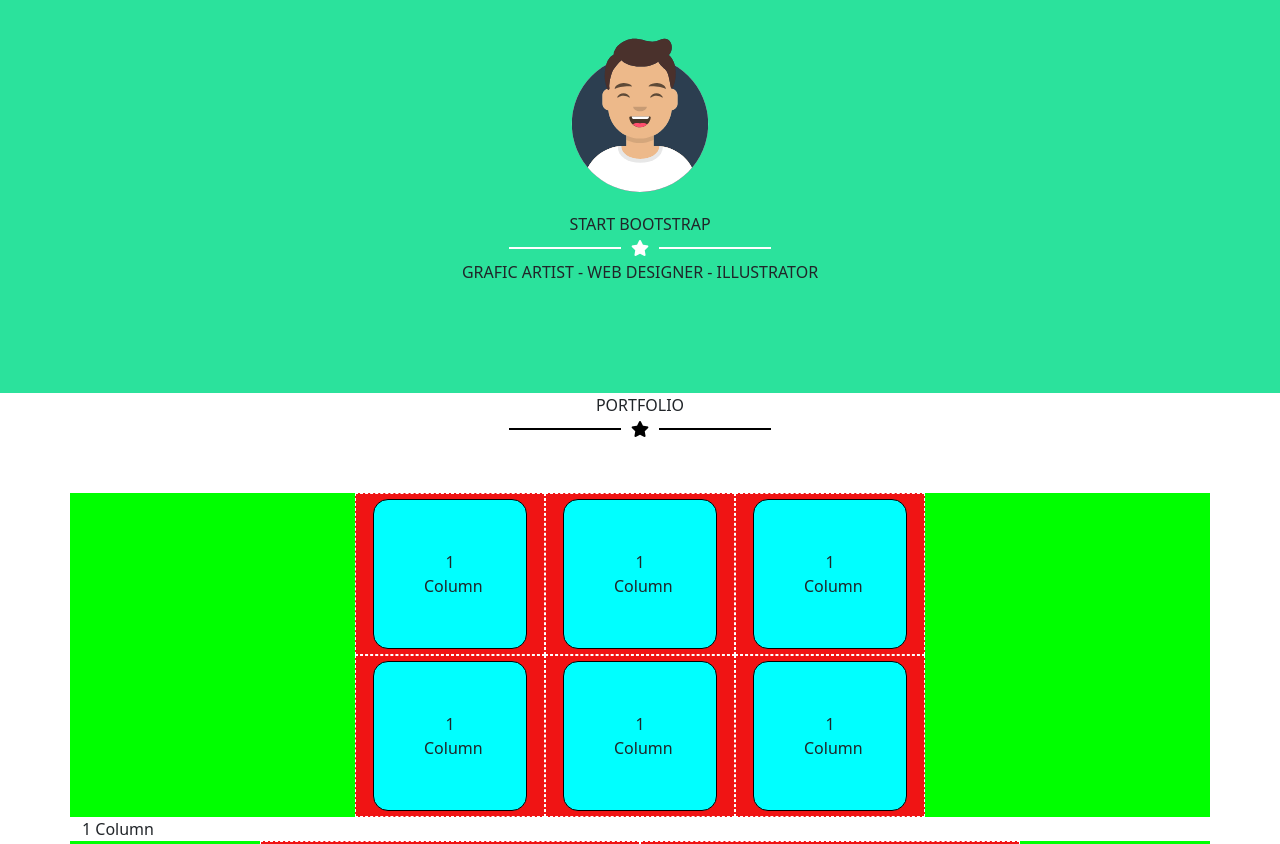
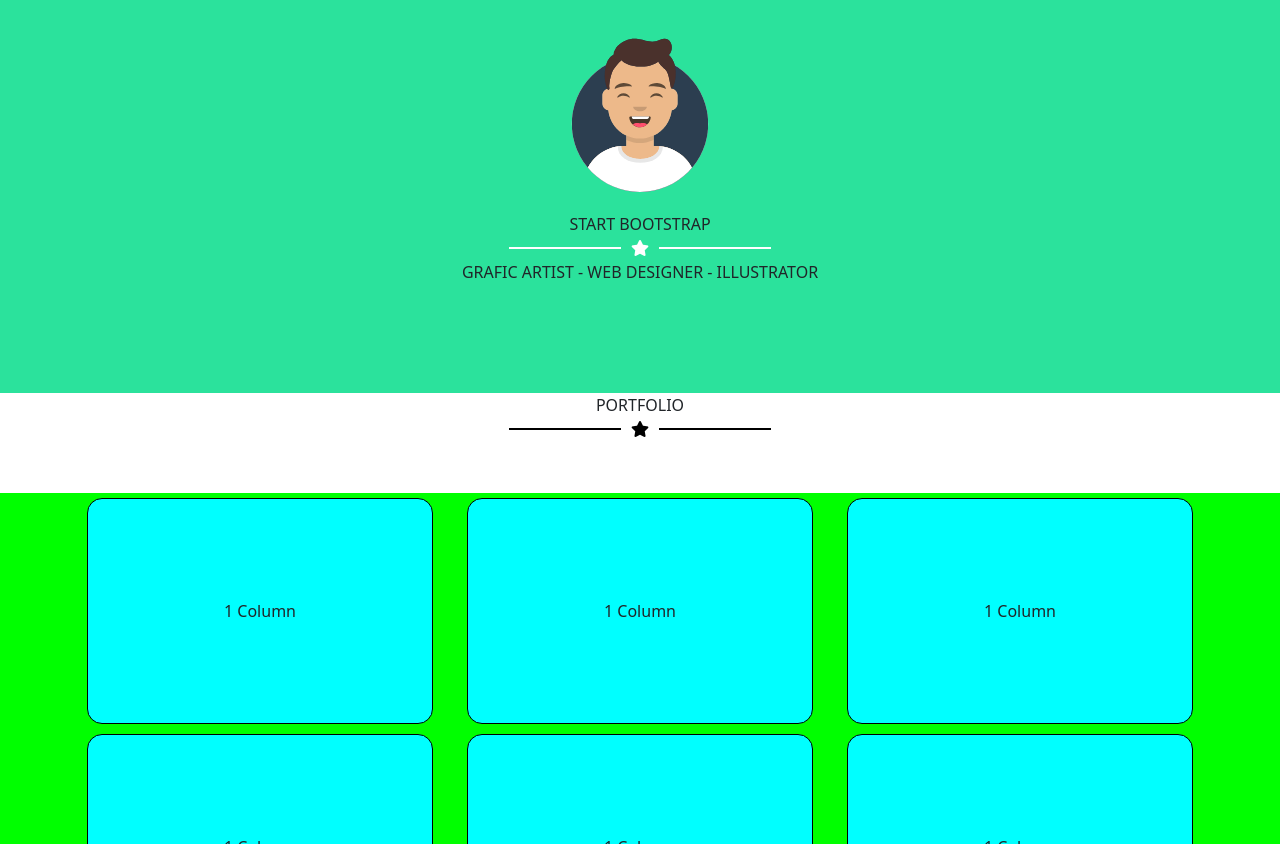
Before and after one commit to michelecanini/html-css-bootstrap-freelancer, a plain HTML site: page index.html in a window 1280 px wide. Shown: the part 63-907 px from the top of the page. Drawn offline with nearby package versions, Linux system fonts and the light colour scheme.

Commit message:
upgraded the second column of the portfolio section

```diff
--- a/css/style.css
+++ b/css/style.css
@@ -59,7 +59,7 @@
 
 
 /*
-MAIN - SECOND SECTION
+MAIN - SECOND SECTION PORTFOLIO
 */
 
 
@@ -83,8 +83,12 @@
     background-color: aqua;
     border: 1px solid black;
     margin: 5px;
-    padding: 50px;
+    padding: 100px;
     text-align: center;
+}
+
+.col-content > img{
+    width: 100%;
 }
 
 /*
--- a/index.html
+++ b/index.html
@@ -84,42 +84,41 @@
                                 <div><i class='fa fa-star' style='color: black'></i></div>
                                 <div class="line-star-black"></div>
                             </div>
-
-
                         </div>
                     </div>
                     </div>
                 </div>
             </section>
-            <!--second section-->
+            <!--portfolio second section-->
+            <section class="back-g">
                 <div class="container">
-                <div class="row back-g">
-                    <div class="col-12 col-md-6 col-lg-2 offset-lg-3 second_sec">
+                    <div class="row justify-content-center">
+                        <div class="col-12 col-md-6 col-lg-4">
                             <div class="col-content">
                                 1 Column
                             </div>
                         </div>
-                    <div class="col-12 col-md-6 col-lg-2 second_sec">
+                        <div class="col-12 col-md-6 col-lg-4">
                             <div class="col-content">
                                 1 Column
                             </div>
                         </div>
-                    <div class="col-12 col-md-6 col-lg-2 second_sec">
+                        <div class="col-12 col-md-6 col-lg-4">
                             <div class="col-content">
                                 1 Column
                             </div>
                         </div>
-                    <div class="col-12 col-md-6 col-lg-2 offset-lg-3 second_sec">
+                        <div class="col-12 col-md-6 col-lg-4">
                             <div class="col-content">
                                 1 Column
                             </div>
                         </div>
-                    <div class="col-12 col-md-6 col-lg-2 second_sec">
+                        <div class="col-12 col-md-6 col-lg-4">
                             <div class="col-content">
                                 1 Column
                             </div>
                         </div>
-                    <div class="col-12 col-md-6 col-lg-2 second_sec">
+                        <div class="col-12 col-md-6 col-lg-4">
                             <div class="col-content">
                                 1 Column
                             </div>
@@ -127,6 +126,7 @@
                     </div>
                 </div>
             </div>
+            </section>
             <!--title about - three section-->
             <div class="container">
                 <div class="row">
@@ -151,9 +151,7 @@
                 </div>
                 </div>
             </div>
-            <!--
-                title contact- four section
-            -->
+            <!--title contact- four section-->
             <div class="container">
                 <div class="row">
                   <div class="col title_sec">
```
Lines whose indentation alone changed are shown as unchanged.
